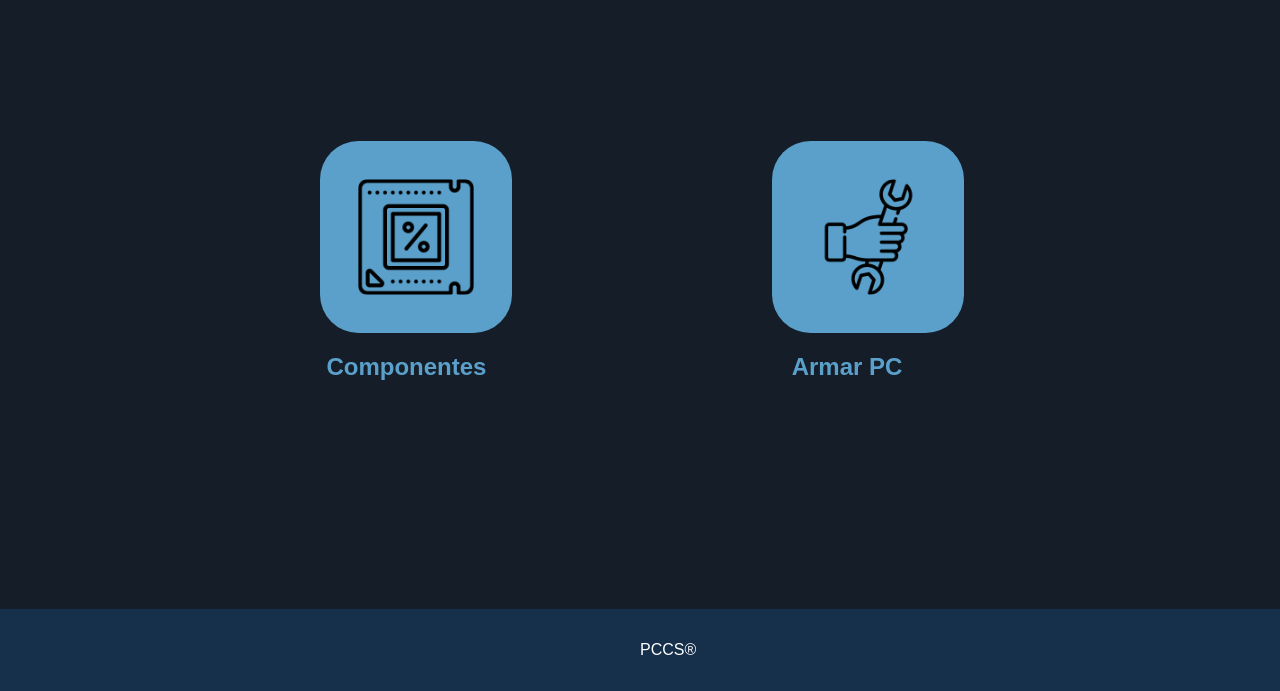
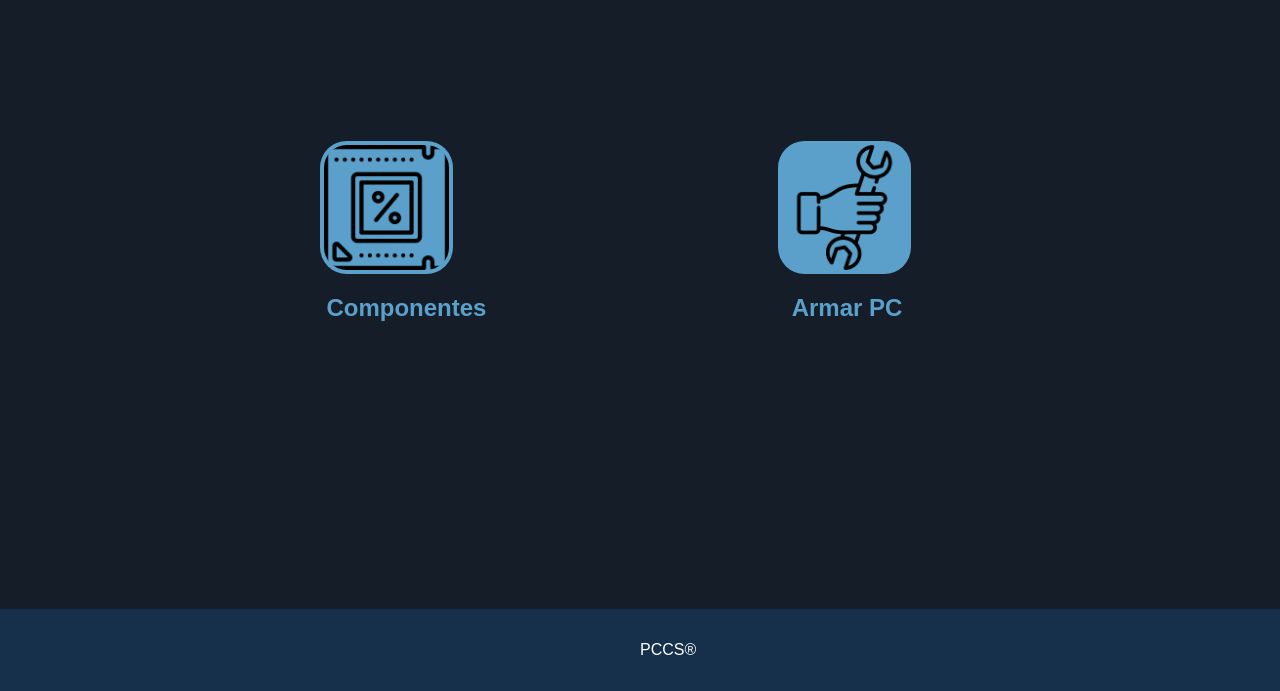
Before and after one commit to GeJonathan/PCCS, a plain HTML site: page proyecto/index.html in a window 1280 px wide. Shown: the part 109-800 px from the top of the page. Drawn offline with Linux system fonts and the light colour scheme.

Commit message:
agrego botones en lugar de imagenes

```diff
--- a/proyecto/index.html
+++ b/proyecto/index.html
@@ -12,6 +12,7 @@
         <nav class="navOrigen">
           <img src="img\iso.png" alt="loading" class="iso">
           <input type="text" name="txtBusqueda" placeholder="BUSCAR" class="txtInput">
+
           <a href="#">COMPONENTES</a>
           <a href="#">DISEÑOS</a>
           <a href="#">ARMA TU PC</a>
@@ -20,9 +21,14 @@
       <br>
       <section>
         <div class="btnImagen">
-          <img src="img/componentes.png" alt="imagen de componentes" class="componentes" id="btnComponentes">
+
+          <button  id="btnComponentes" class="btnComp">
+            <img src="img/componentes.png" alt="imagen de componentes" class="componentes">
+          </button>
           <!--- verificar viabilidad de diseños precreados--->
-          <img src="img/llave-inglesa.png" alt="imagen armar pc"  class="armado" id="btnArmado">
+          <button type="button" name="button" class="btnComp">
+            <img src="img/llave-inglesa.png" alt="imagen armar pc"  class="armado" id="btnArmado">
+          </button>
         </div>
         <div class="lblDiv">
           <h1 class="lblButton" id="btn1">Componentes</h1>
--- a/proyecto/script.js
+++ b/proyecto/script.js
@@ -1,17 +1,6 @@
-let btnComponentes = document.getElementById('btnComponentes');
-let btnArmado = document.getElementById('btnArmado');
+btnComponentes = document.getElementById('btnComponentes');
 
+btnComponentes.onclick = function componentes(){
+  window.open("https://www.google.com", "_self");
 
-btnArmado.onClick = function clickArmado(){
-
-  document.btnArmado.style.background = "red";
-
-}
-
-
-function clickArmado(){
-
-  document.btnArmado.style.background = "red";
-
-
-}
+};
--- a/proyecto/styles.css
+++ b/proyecto/styles.css
@@ -12,6 +12,40 @@
 body {
   background-color: #151d28;
   color: #2ed7bd;
+
+}
+
+button{
+  background-color: #151d28;
+    outline: none;
+    padding: 0;
+
+}
+
+button img{
+  margin: 0;
+  padding: 0;
+  width: 100%;
+  height: 100%;
+  background-color: #151d28;
+    outline: none;
+
+
+}
+
+.btnComp
+{
+
+  height: 10em;
+  width: 10em;
+  background: #fff;
+    margin-left: 25%;
+    margin-right: 0%;
+    background-color: #151d28;;
+    border: none;
+    padding: 0;
+
+
 
 }
 
@@ -53,7 +87,7 @@ img{
 }
 nav{
 /*  background-image: url("img/fondo1.jpg");*/
-background-color: #7e6fe6
+background-color: #7e6fe6;
   background-repeat: no-repeat;
   background-size: 100%
 }
@@ -101,12 +135,6 @@ nav, footer{
 }
 
 .componentes, .armado{
-
-  height: 15%;
-  width: 15%;
-  min-width: 10em;
-  min-height: 10em;
-
   background-color: #5ba0ca;
   border-radius: 20%;
   padding: 3%;
@@ -114,8 +142,8 @@ nav, footer{
 
 }
 .componentes{
-  margin-left: 25%;
-  margin-right: 20%
+  margin-left: 0%;
+  margin-right: 0%
 }
 
 
```
